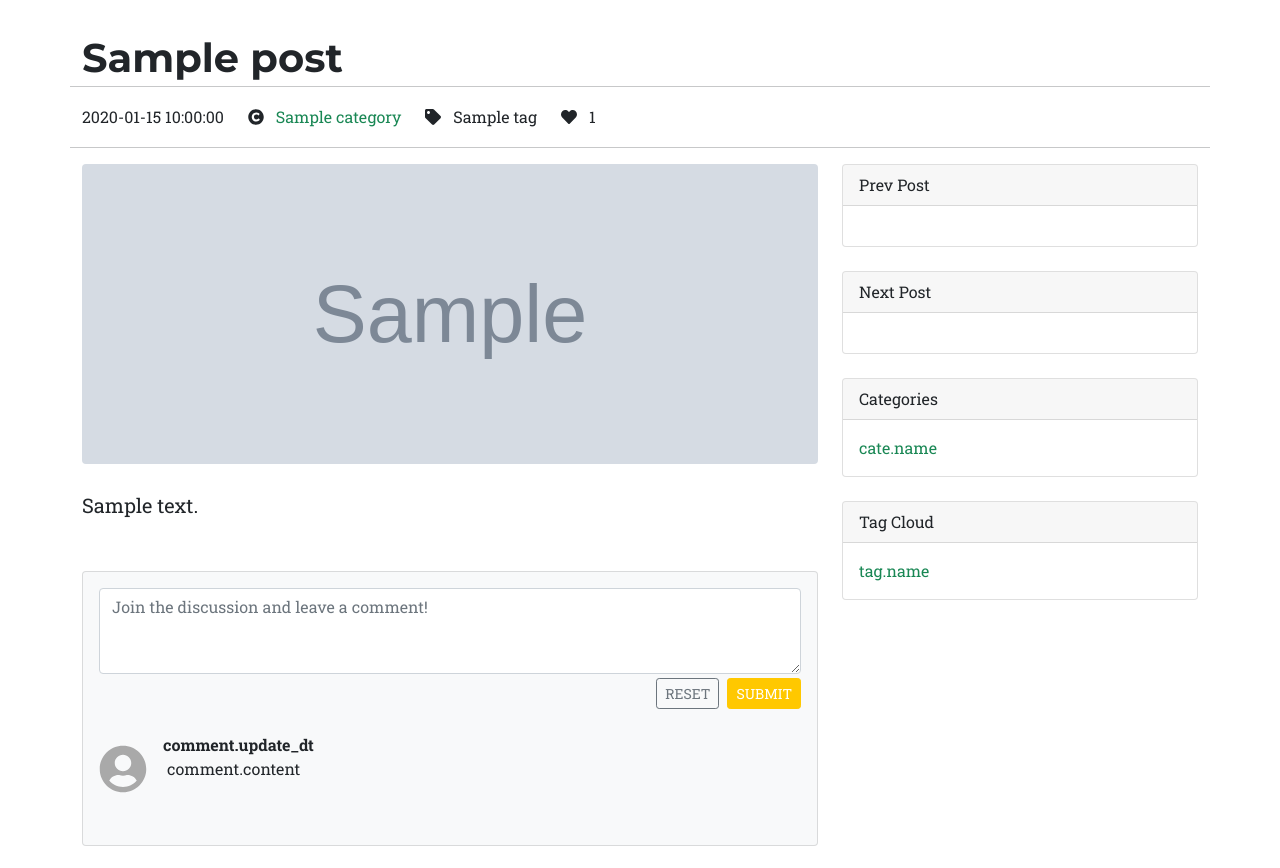
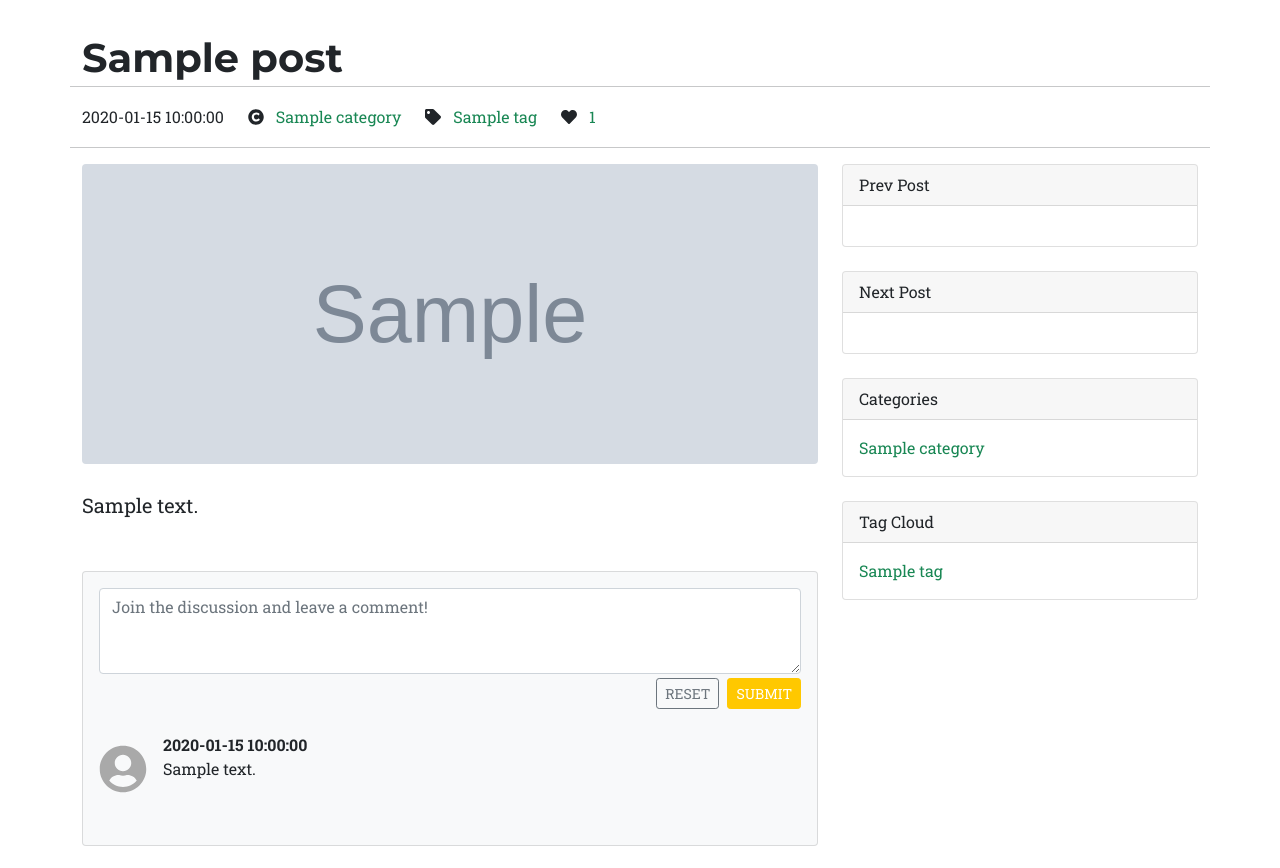
Before and after one commit to magpia001/VueDJBt001, a Django app: page /blog/post/1/ in a window 1280 px wide. Shown: the part 876-1744 px from the top of the page. Run offline with Django 4.2, Linux system fonts and the light colour scheme; tables that the repository leaves empty hold one stand-in row (values such as "Sample post"); grey boxes marked "Sample" are stand-in pictures; some libraries are stand-ins or nearby versions.

Commit message:
category, tag 필터, 좋아요, comment vue, axios 구현

```diff
--- a/api/urls.py
+++ b/api/urls.py
@@ -1,8 +1,13 @@
 from django.urls import path
-from . import views
 
-app_name='api'
+from api import views
+
+
+app_name = 'api'
 urlpatterns = [
     path('post/list/', views.ApiPostLV.as_view(), name='post_list'),
     path('post/<int:pk>/', views.ApiPostDV.as_view(), name='post_detail'),
+    path('catetag/', views.ApiCateTagView.as_view(), name='catetag_list'),
+    path('like/<int:pk>/', views.ApiPostLikeDV.as_view(), name='post_like'),
+    path('comment/create/', views.ApiCommentCV.as_view(), name='comment_create'),
 ]
--- a/api/views.py
+++ b/api/views.py
@@ -1,11 +1,13 @@
+from django.http import JsonResponse
+from django.views import View
+from django.views.generic.detail import BaseDetailView
+from django.views.generic.edit import BaseCreateView
 from django.views.generic.list import BaseListView
-from django.views.generic.detail import BaseDetailView
-from django.http import JsonResponse
 
-from blog.models import Post
-from .utils import obj_to_post, prev_next_post
+from api.utils import obj_to_post, prev_next_post, obj_to_comment
+from blog.models import Post, Category, Tag, Comment
 
-# Create your views here.
+
 class ApiPostLV(BaseListView):
     # model = Post
 
@@ -23,19 +25,60 @@ class ApiPostLV(BaseListView):
     def render_to_response(self, context, **response_kwargs):
         qs = context['object_list']
         postList = [obj_to_post(obj, False) for obj in qs]
-        return JsonResponse(data=postList , safe=False , status=200)
+        return JsonResponse(data=postList, safe=False, status=200)
+
 
 class ApiPostDV(BaseDetailView):
-    model =Post
+    model = Post
 
     def render_to_response(self, context, **response_kwargs):
         obj = context['object']
-        post = obj_to_post(obj, True)
+        post = obj_to_post(obj)
         prevPost, nextPost = prev_next_post(obj)
+
+        qsComment = obj.comment_set.all()
+        commentList = [obj_to_comment(obj) for obj in qsComment]
 
         jsonData = {
             'post': post,
             'prevPost': prevPost,
             'nextPost': nextPost,
+            'commentList': commentList,
         }
-        return JsonResponse(data=jsonData , safe=True , status=200)
+        return JsonResponse(data=jsonData, safe=True, status=200)
+
+
+class ApiCateTagView(View):
+    def get(self, request, *args, **kwargs):
+        qs1 = Category.objects.all()
+        qs2 = Tag.objects.all()
+        cateList = [cate.name for cate in qs1]
+        tagList = [tag.name for tag in qs2]
+        jsonData = {
+            'cateList': cateList,
+            'tagList': tagList,
+        }
+        return JsonResponse(data=jsonData, safe=True, status=200)
+
+
+class ApiPostLikeDV(BaseDetailView):
+    model = Post
+
+    def render_to_response(self, context, **response_kwargs):
+        obj = context['object']
+        obj.like += 1
+        obj.save()
+        return JsonResponse(data=obj.like, safe=False, status=200)
+
+
+class ApiCommentCV(BaseCreateView):
+    model = Comment
+    fields = '__all__'
+
+    def form_valid(self, form):
+        self.object = form.save()
+        comment = obj_to_comment(self.object)
+        return JsonResponse(data=comment, safe=True, status=201)
+
+    def form_invalid(self, form):
+        return JsonResponse(data=form.errors, safe=True, status=400)
--- a/templates/base.html
+++ b/templates/base.html
@@ -9,6 +9,7 @@
     <meta name="description" content="" />
     <meta name="author" content="" />
     <title>{% block title %}{% endblock %}</title>
+
     <!-- Favicon-->
     <link rel="icon" type="image/x-icon" href="{% static 'assets/favicon.ico' %}" />
     <!-- Font Awesome icons (free version)-->
--- a/templates/blog/post_detail.html
+++ b/templates/blog/post_detail.html
@@ -37,17 +37,16 @@
                 <span>[[ post.update_dt ]]</span> &emsp;
 
                 <i class="fas fa-copyright"></i> &nbsp;
-                <span class="text-success my-link">[[ post.category ]]</span> &emsp;
+                <span class="text-success my-link" @click="serverPage(post.category, '')">[[ post.category ]]</span> &emsp;
 
                 <i class="fas fa-tag"></i> &nbsp;
-                <span>
-                    <span v-for="(tag, index) in post.tags" :key="index">
-                        <span v-if="index !== 0">, </span>
-                        <span>[[ tag ]]</span>
-                    </span>
+                <span v-for="(tag, index) in post.tags" :key="index">
+                    <span v-if="index !== 0">, </span>
+                    <span class="text-success my-link" @click="serverPage('', tag)">[[ tag ]]</span>
                 </span> &emsp;
+
                 <i class="fas fa-heart"></i> &nbsp;
-                <span>[[ post.like ]]</span> &emsp;
+                <span class="text-success my-link" @click="likeCount(post.id)">[[ post.like ]]</span> &emsp;
             </p>
             <hr>
         </div>
@@ -60,7 +59,7 @@
                             :src="post.image" alt="..." /></figure>
                     <!-- Post content-->
                     <div class="mb-5">
-                        <p class="fs-5 mb-4 my-content"> [[ post.content ]]</p>
+                        <p class="fs-5 mb-4 my-content">[[ post.content ]]</p>
                     </div>
                 </article>
                 <!-- Comments section-->
@@ -72,19 +71,19 @@
                                 <textarea name="content" class="form-control" rows="3"
                                     placeholder="Join the discussion and leave a comment!"></textarea>
                                 <div class="d-flex justify-content-end mt-1">
-                                    <div type="reset" class="btn btn-outline-secondary btn-sm me-2">RESET</div>
-                                    <div type="submit" class="btn btn-primary btn-sm">SUBMIT</div>
+                                    <div @click="resetForm" class="btn btn-outline-secondary btn-sm me-2">RESET</div>
+                                    <div @click="submitForm" class="btn btn-primary btn-sm">SUBMIT</div>
                                 </div>
                             </form>
 
                             <!-- Comment List -->
-                            <div  id="{{ comment.id }}" class="d-flex mb-4">
+                            <div v-for="comment in commentList" :key="comment.id" class="d-flex mb-4">
                                 <div class="flex-shrink-0 my-comment-icon">
                                     <i class="fas fa-user-circle"></i>
                                 </div>
                                 <div class="ms-3">
-                                    <div class="fw-bold"> comment.update_dt </div>
-                                    <div class="my-content"> comment.content </div>
+                                    <div class="fw-bold">[[ comment.update_dt ]]</div>
+                                    <div class="my-content">[[ comment.content ]]</div>
                                 </div>
                             </div>
                         </div>
@@ -96,37 +95,32 @@
                 <div class="card mb-4">
                     <div class="card-header">Prev Post</div>
                     <div class="card-body">
-                        <h5 class="text-primary my-link" @click="fetchPostDetail(prevPost.id)">[[ prevPost.title ]]</a></h5>
+                        <h5 class="text-primary my-link" @click="fetchPostDetail(prevPost.id)">[[ prevPost.title ]]</h5>
                     </div>
                 </div>
                 <div class="card mb-4">
                     <div class="card-header">Next Post</div>
                     <div class="card-body">
-                        <h5 class="text-primary my-link" @click="fetchPostDetail(nextPost.id)">[[ nextPost.title ]]</a></h5>
+                        <h5 class="text-primary my-link" @click="fetchPostDetail(nextPost.id)">[[ nextPost.title ]]</h5>
                     </div>
                 </div>
                 <!-- Categories widget-->
                 <div class="card mb-4">
                     <div class="card-header">Categories</div>
                     <div class="card-body">
-
-                        <span>
-
-
-                                    <span class="text-success my-link"> cate.name </span>
-
-                            <span>&emsp;</span>
+                        <span v-for="(category, index) in cateList" :key="category.id">
+                            <span v-if="index !== 0">&emsp;</span>
+                            <span class="text-success my-link" @click="serverPage(category, '')">[[ category ]]</span>
                         </span>
-
                     </div>
                 </div>
                 <div class="card mb-4">
                     <div class="card-header">Tag Cloud</div>
                     <div class="card-body">
-                                <span class="text-success my-link"> tag.name</span>
-
-                            <span>&emsp;</span>
-
+                        <span v-for="(tag, index) in tagList" :key="tag.id">
+                            <span v-if="index !== 0">&emsp;</span>
+                            <span class="text-success my-link" @click="serverPage('', tag)">[[ tag ]]</span>
+                        </span>
                     </div>
                 </div>
             </div>
--- a/templates/include/post_detail_vue.html
+++ b/templates/include/post_detail_vue.html
@@ -13,13 +13,17 @@
                 post: {},
                 prevPost: {},
                 nextPost: {},
+                cateList: [],
+                tagList: [],
+                commentList: [],
             }
         },
 
         created() {
             console.log("created()...");
-            const postId = location.pathname.split('/')[3]
+            const postId = location.pathname.split('/')[3];
             this.fetchPostDetail(postId);
+            this.fetchCateTagList();
         },
 
         methods: {
@@ -32,12 +36,70 @@
                         this.post = res.data.post;
                         this.prevPost = res.data.prevPost;
                         this.nextPost = res.data.nextPost;
+                        this.commentList = res.data.commentList;
                     })
                     .catch(err => {
                         console.log("FETCH POSTDETAIL GET ERR.RESPONSE", err.response);
                         alert(`${err.response.status} ${err.response.statusText}`);
                     });
             },
+
+            fetchCateTagList() {
+                console.log("fetchCateTagList()...");
+
+                axios.get('/api/catetag/')
+                    .then(res => {
+                        console.log("FETCH CATE-TAG-LIST GET RES", res);
+                        this.cateList = res.data.cateList;
+                        this.tagList = res.data.tagList;
+                    })
+                    .catch(err => {
+                        console.log("FETCH CATE-TAG-LIST GET ERR.RESPONSE", err.response);
+                        alert(`${err.response.status} ${err.response.statusText}`);
+                    });
+            },
+
+            serverPage(category = '', tag = '') {
+                console.log("serverPage()...", category, tag);
+                if (category && tag) alert(`serverPage() both args Error: ${category} and ${tag}`);
+                else if (category) location.href = `/?category=${category}#portfolio`;
+                else if (tag) location.href = `/?tag=${tag}#portfolio`;
+                else location.href = '/#portfolio';
+            },
+
+            likeCount(postId) {
+                console.log("likeCount()...", postId);
+                axios.get(`/api/like/${postId}/`)
+                    .then(res => {
+                        console.log("LIKE-COUNT GET RES", res);
+                        this.post.like = res.data;
+                    })
+                    .catch(err => {
+                        console.log("LIKE-COUNT GET ERR.RESPONSE", err.response);
+                        alert(`${err.response.status} ${err.response.statusText}`);
+                    });
+            },
+
+            resetForm() {
+                console.log("resetForm()...");
+                this.$refs.commentForm.reset();
+            },
+
+            submitForm() {
+                console.log("submitForm()...");
+                let formdata = new FormData(document.getElementById('comment-form'));
+                formdata.set('post', this.post.id);
+                axios.post('/api/comment/create/', formdata)
+                    .then(res => {
+                        console.log("CREATE-COMMENT POST RES", res);
+                        this.commentList.push(res.data);
+                    })
+                    .catch(err => {
+                        console.log("CREATE-COMMENT GET ERR.RESPONSE", err.response);
+                        alert(`${err.response.status} ${err.response.statusText}`);
+                    });
+                this.resetForm();
+            },
         },
     }
 
```
Also changed, not shown: api/utils.py (+19 -11 lines).
